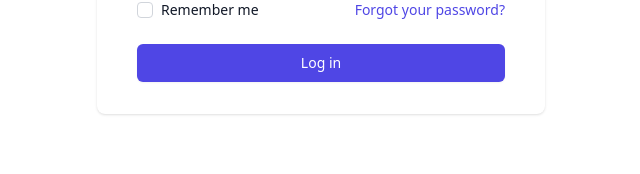
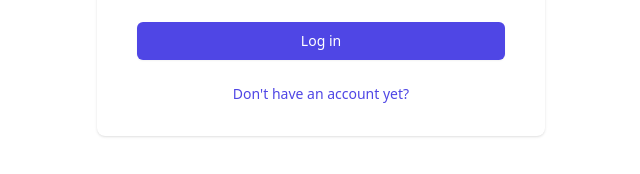
Before and after one commit to gianfranco-rocco/onboarding-big-challenge-frontend, a Next.js app: page /auth/login in a window 1280 px wide. Shown: the part 536-710 px from the top of the page, without its empty margins (319-959 px from the left). Built offline with nearby package versions, Linux system fonts and the light colour scheme.

Commit message:
feat: login register link

```diff
--- a/app/auth/login/page.tsx
+++ b/app/auth/login/page.tsx
@@ -38,6 +38,12 @@ const LoginPage = () => {
             <ButtonPrimary type="submit">
                 Log in
             </ButtonPrimary>
+
+            <div className="flex justify-center">
+                <Link href="/auth/register">
+                    Don't have an account yet?
+                </Link>
+            </div>
         </Form>
     )
   }
```
